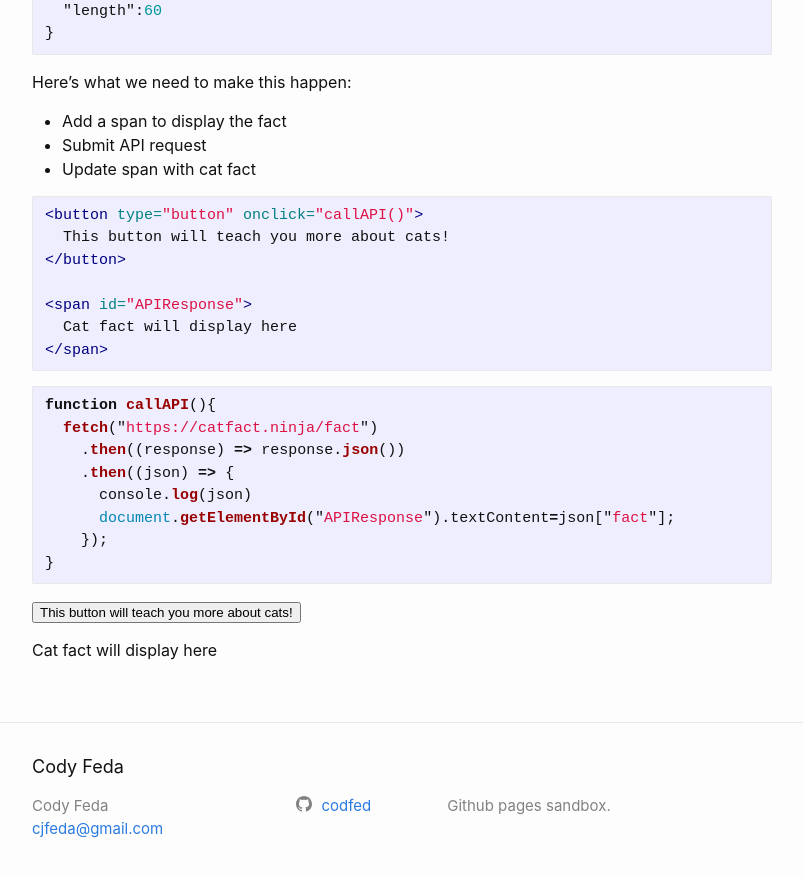
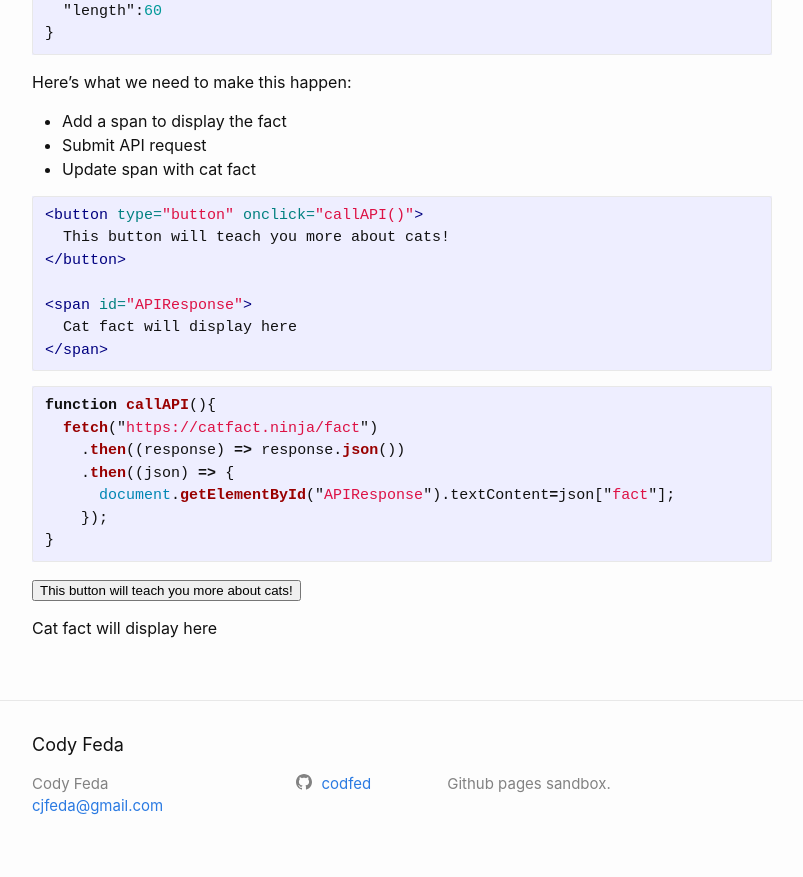
Before and after one commit to codfed/github-pages-with-docker, a Jekyll site: the page built from _posts/2023-10-30-minimal-code-api-call.markdown, in a window 1280 px wide and 900 px high, scrolled down 928 px. Shown: the top 877 px of the window, without its empty margins (238-1041 px from the left). Built offline with Jekyll 4.4.1, drawn with Linux system fonts in a browser that asks for light colours.

Commit message:
Removing console log

```diff
--- a/_posts/2023-10-30-minimal-code-api-call.markdown
+++ b/_posts/2023-10-30-minimal-code-api-call.markdown
@@ -70,7 +70,6 @@ function callAPI(){
   fetch("https://catfact.ninja/fact")
     .then((response) => response.json())
     .then((json) => {
-      console.log(json)
       document.getElementById("APIResponse").textContent=json["fact"];
     });
 }
@@ -89,7 +88,6 @@ function callAPI(){
     fetch("https://catfact.ninja/fact")
       .then((response) => response.json())
       .then((json) => {
-        console.log(json)
         document.getElementById("APIResponse").textContent=json["fact"];
       });
   }
```
